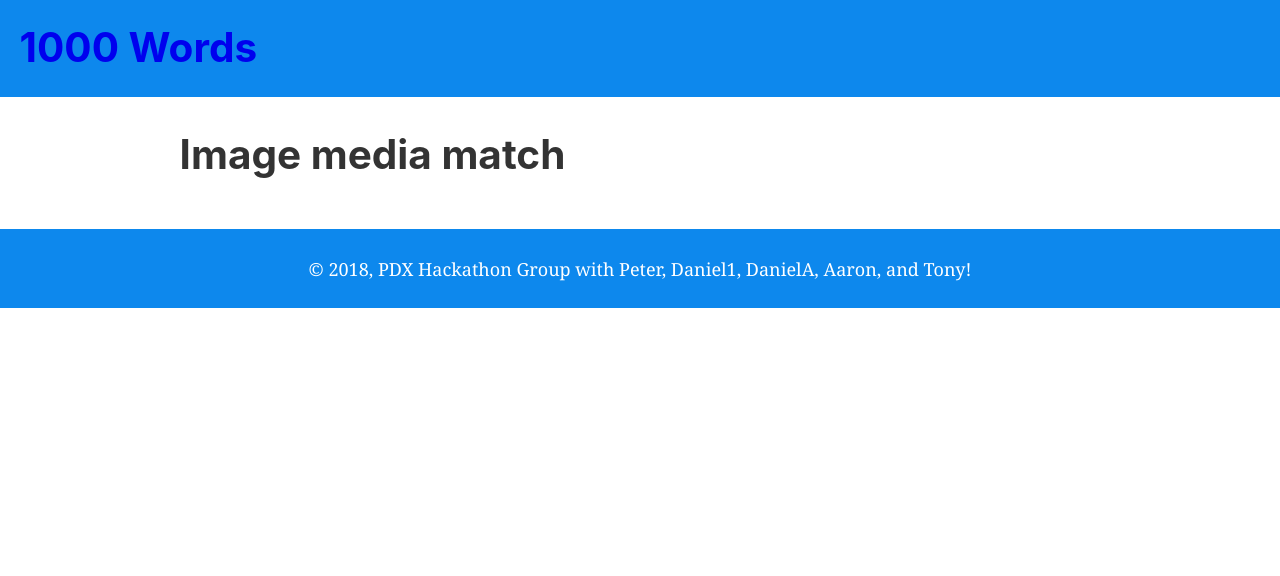
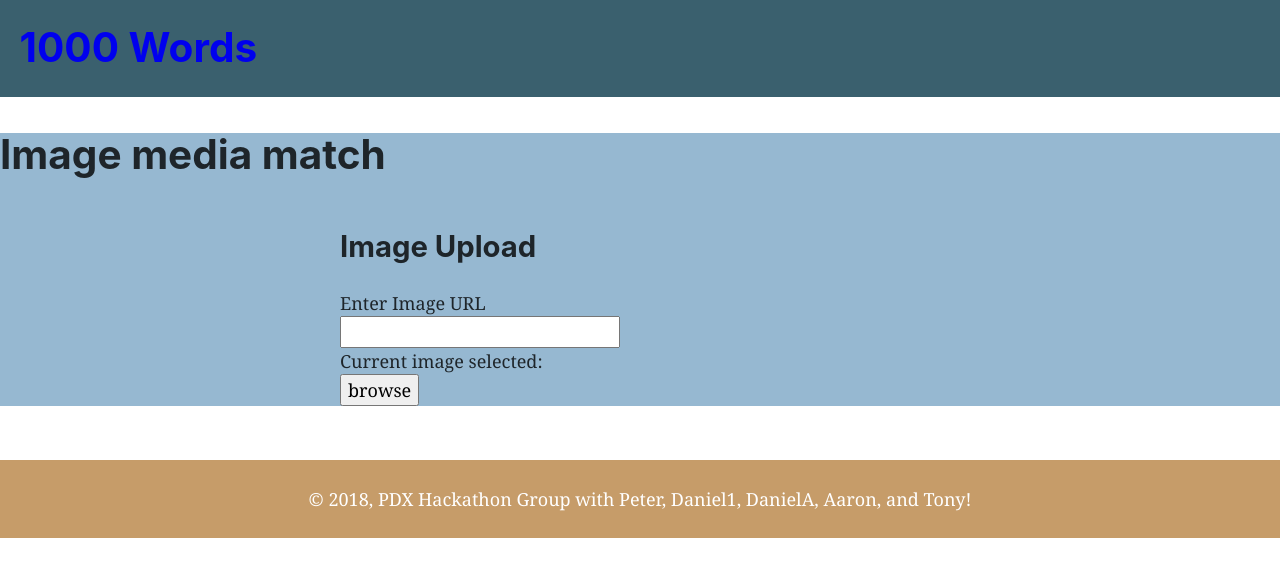
Before and after one commit to danielevans/Hackathon, a Gatsby site: page / in a window 1280 px wide. Built offline with nearby package versions, Linux system fonts and the light colour scheme; Gatsby itself is replaced by a stand-in of ours.

Commit message:
updates!

```diff
--- a/package.json
+++ b/package.json
@@ -13,10 +13,11 @@
     "gatsby-plugin-typography": "^2.2.1",
     "gatsby-source-filesystem": "^2.0.4",
     "gatsby-transformer-sharp": "^2.1.4",
-    "react": "^16.5.1",
-    "react-dom": "^16.5.1",
+    "react": "^16.6.0",
+    "react-dom": "^16.6.0",
     "react-helmet": "^5.2.0",
     "react-typography": "^0.16.13",
+    "reactstrap": "^6.5.0",
     "typography": "^0.16.17",
     "typography-theme-bootstrap": "^0.16.7",
     "typography-theme-lawton": "^0.15.10"
--- a/src/components/components.css
+++ b/src/components/components.css
@@ -5,9 +5,15 @@
 
 /* Header and Footer CSS */
 
-.headerFooter {
+.header {
+  color: white;
+  background: #3A606E;
+  margin-bottom: 2rem;
+}
+
+.Footer {
     color: white;
-    background: rgb(13, 136, 237);
+    background: #C69C69;
     margin-bottom: 2rem;
 }
 
@@ -35,3 +41,11 @@
     max-width: 960;
     padding: 1.45rem 1.0875rem;
 }
+
+.center {
+  margin: '3rem auto';
+  maxWidth: 800;
+  padding: '0px 1.0875rem 1.45rem';
+  paddingTop: 0;
+  background-color: rgb(150, 184, 209);
+}
--- a/src/components/footer.js
+++ b/src/components/footer.js
@@ -3,7 +3,7 @@ import { Link } from 'gatsby'
 import './components.css'
 
 const Footer = () => (
-  <div className="headerFooter">
+  <div className="Footer">
     <div className="footerContent">
       <p style={{ margin: 0 }}>
         © 2018, PDX Hackathon Group with Peter, Daniel1, DanielA, Aaron, and Tony!
--- a/src/components/header.js
+++ b/src/components/header.js
@@ -3,7 +3,7 @@ import { Link } from 'gatsby'
 import './components.css'
 
 export default props => (
-  <div className="headerFooter">
+  <div className="header">
     <div className="headerContent">
       <h1>
         <Link to="/">{props.TitleStuff}</Link>
--- a/src/components/layout.js
+++ b/src/components/layout.js
@@ -1,15 +1,15 @@
 import React from 'react'
 import PropTypes from 'prop-types'
 import Helmet from 'react-helmet'
-import { StaticQuery, graphql } from 'gatsby'
-
+import {StaticQuery, graphql} from 'gatsby'
+import {Link} from 'gatsby'
 import Header from './header'
+import ImageUpload from './ImageUpload'
 import Footer from './footer'
 import './layout.css'
+import { Card, CardImg, CardTitle, CardText, CardBody, Breadcrumb, BreadcrumbItem } from 'reactstrap';
 
-const Layout = ({ children }) => (
-  <StaticQuery
-    query={graphql`
+const Layout = ({children}) => (<StaticQuery query={graphql `
       query SiteTitleQuery {
         site {
           siteMetadata {
@@ -17,37 +17,40 @@ const Layout = ({ children }) => (
           }
         }
       }
-    `}
-    render={data => (
-      <>
-        <Helmet
-          title={data.site.siteMetadata.title}
-          meta={[
-            { name: 'description', content: 'Sample' },
-            { name: 'keywords', content: 'sample, something' },
-          ]}
-        >
-          <html lang="en" />
-        </Helmet>
-        <Header TitleStuff="1000 Words"/>
-        <div
-          style={{
-            margin: '0 auto',
-            maxWidth: 960,
-            padding: '0px 1.0875rem 1.45rem',
-            paddingTop: 0,
-          }}
-        >
-          {children}
-        </div>
-        <Footer />
-      </>
-    )}
-  />
-)
+    `} render={data => (<> < Helmet title = {
+    data.site.siteMetadata.title
+  }
+  meta = {
+    [
+      {
+        name: 'description',
+        content: 'Sample'
+      }, {
+        name: 'keywords',
+        content: 'sample, something'
+      }
+    ]
+  } > <html lang="en"/>
+</Helmet>
+<Header TitleStuff="1000 Words"/>
+<div>
+  <div className="center">
+    <Card>
+      {children}
+      <div style={{
+          margin: `3rem auto`,
+          maxWidth: 600
+        }}>
+        <ImageUpload/>
+      </div>
+    </Card>
+  </div>
+</div>
+<Footer/>
+</>)}/>)
 
 Layout.propTypes = {
-  children: PropTypes.node.isRequired,
+  children: PropTypes.node.isRequired
 }
 
 export default Layout
```
Also changed, not shown: 1 other file.
